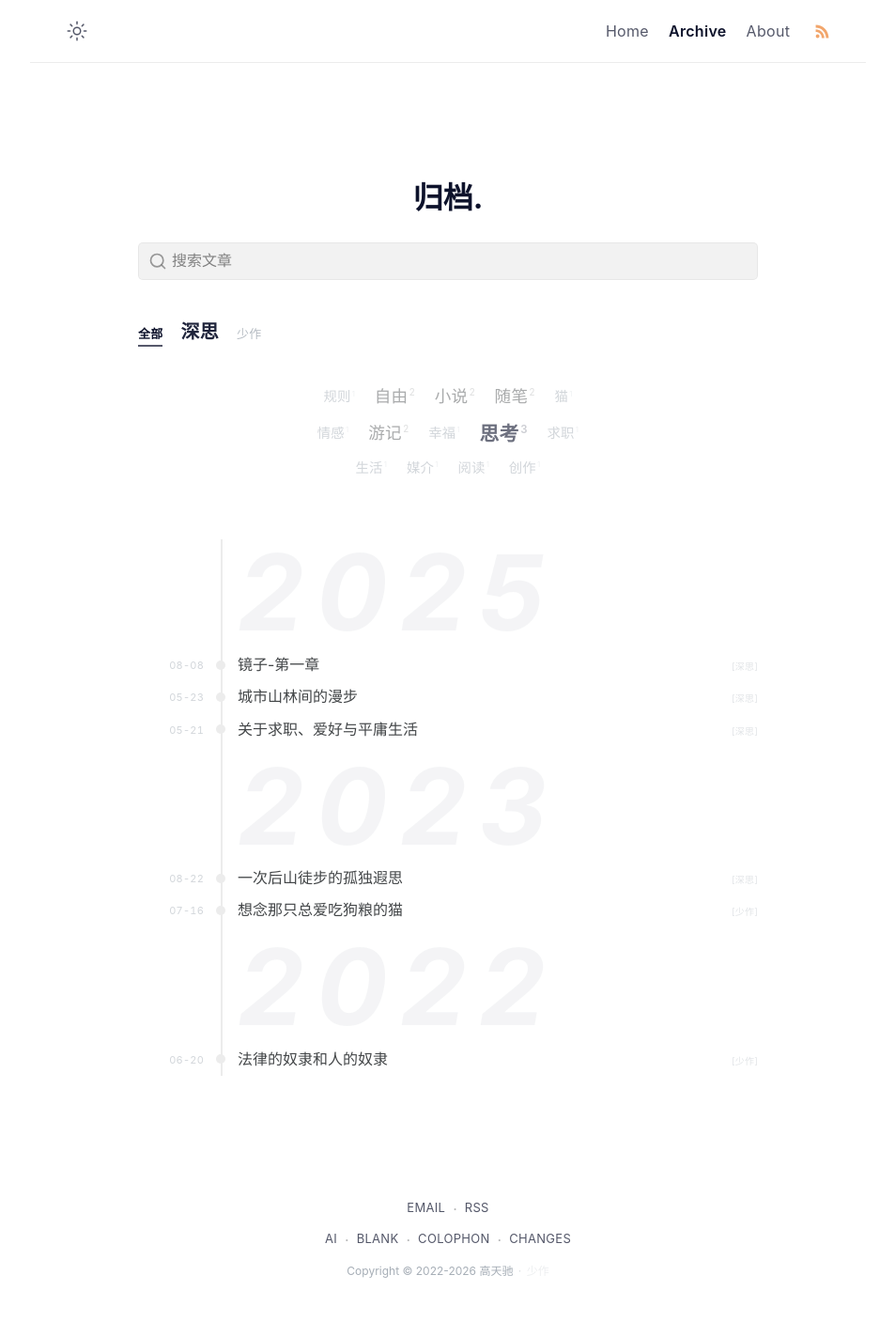
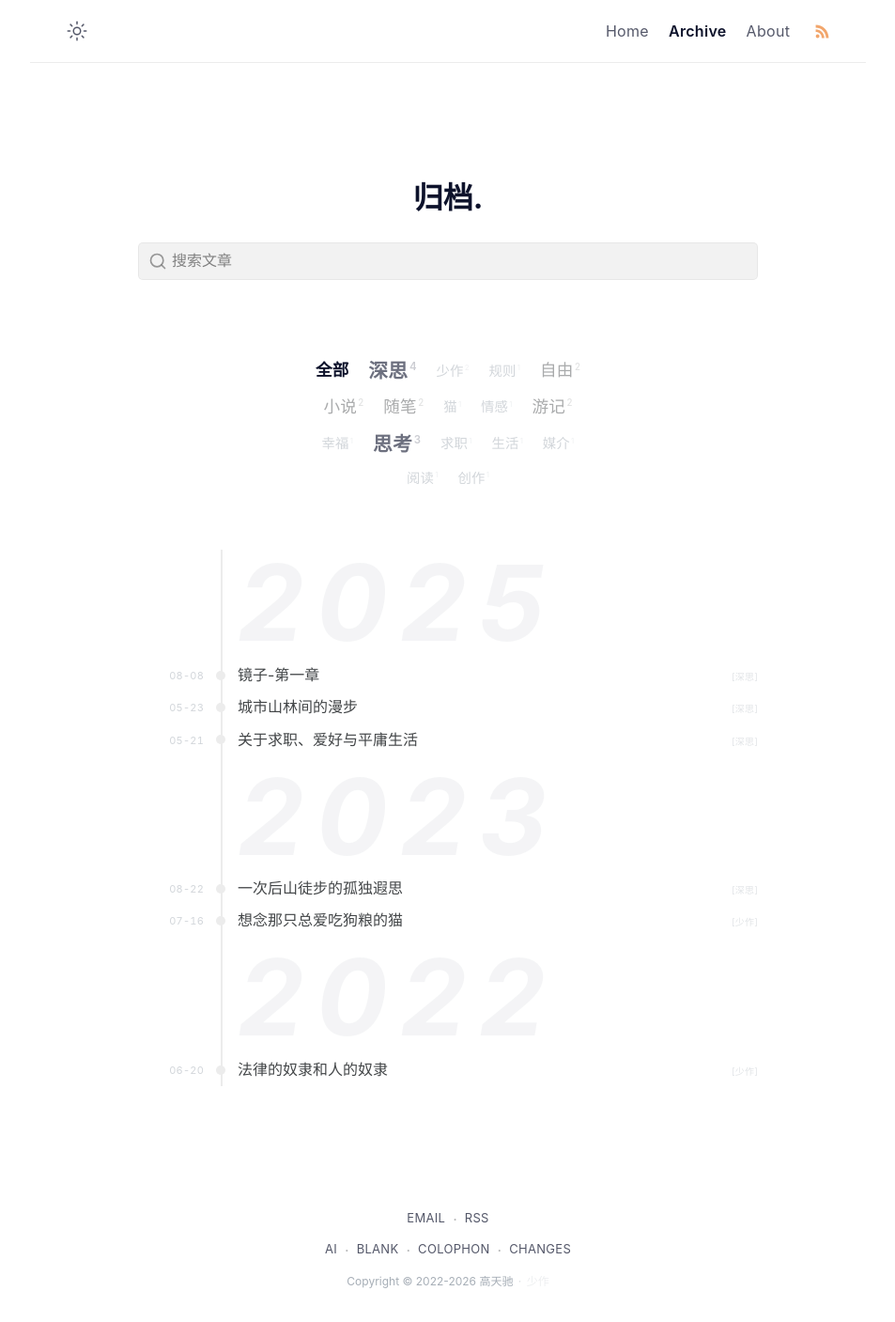
Before and after one commit to gaotianchi/gaotianchi.github.io, a Jekyll site: the page built from archive.html, in a window 1280 px wide. Shown: the whole page at 94% size, without its empty margins (163-1116 px from the left). Built offline with Jekyll 4.4.1, drawn with Linux system fonts in a browser that asks for light colours.

Commit message:
feat: merge categories into tag cloud with unified visual style
Categories (全部/深思/少作) now render as archive-tag-btn in the cloud
with matching frequency-based sizing and post counts. Remove separate
archive-categories and archive-cat-btn styles. Unified JS click handler
differentiates by data-cat vs data-tag attribute for independent AND
filtering. Click active tag/category to deselect.

Co-Authored-By: Claude Opus 4.7 <noreply@anthropic.com>

```diff
--- a/_sass/klise/_dark.scss
+++ b/_sass/klise/_dark.scss
@@ -296,23 +296,6 @@ body[data-theme="dark"] {
 
   // Archive page
 
-  .archive-cat-btn {
-    --cat-color: #{$dark-gray};
-
-    &[data-tier="2"] {
-      --cat-color: #{$dark-text-base-color};
-    }
-
-    &[data-tier="3"] {
-      --cat-color: #{$dark-white};
-    }
-
-    &:hover,
-    &.active {
-      color: $dark-white;
-    }
-  }
-
   .archive-tag-btn {
     --tag-color: #{$dark-gray};
 
--- a/_sass/klise/_layout.scss
+++ b/_sass/klise/_layout.scss
@@ -460,78 +460,6 @@
   margin: -1px;
 }
 
-.archive-categories {
-  display: flex;
-  flex-wrap: wrap;
-  align-items: baseline;
-  gap: 0.4rem 1.2rem;
-}
-
-.archive-cat-btn {
-  --cat-color: #{$gray};
-  --cat-opacity: 0.5;
-  --cat-size: 0.8125rem;
-  --cat-weight: 450;
-
-  background: none;
-  border: none;
-  padding: 0;
-  font-family: $sans-family;
-  cursor: pointer;
-  line-height: 1.5;
-  color: var(--cat-color);
-  opacity: var(--cat-opacity);
-  font-size: var(--cat-size);
-  font-weight: var(--cat-weight);
-  letter-spacing: 0.01em;
-  transition: color 0.3s ease, opacity 0.3s ease;
-  position: relative;
-
-  &::after {
-    content: '';
-    position: absolute;
-    left: 0;
-    right: 0;
-    bottom: -4px;
-    height: 2px;
-    background: currentColor;
-    opacity: 0;
-    transition: opacity 0.3s ease;
-  }
-
-  &[data-tier="2"] {
-    --cat-color: #{$text-base-color};
-    --cat-opacity: 0.7;
-    --cat-size: 1rem;
-    --cat-weight: 520;
-  }
-
-  &[data-tier="3"] {
-    --cat-color: #{$black};
-    --cat-opacity: 0.92;
-    --cat-size: 1.25rem;
-    --cat-weight: 620;
-  }
-
-  &:hover,
-  &.active {
-    color: $black;
-    opacity: 1;
-  }
-
-  &:hover::after {
-    opacity: 0.3;
-  }
-
-  &.active::after {
-    opacity: 0.7;
-  }
-
-  &.active {
-    font-weight: 600;
-  }
-}
-
 .archive-tags {
   display: flex;
   flex-wrap: wrap;
@@ -721,11 +649,6 @@
     margin-bottom: 0;
   }
 
-  // Touch-friendly hit targets for category buttons
-  .archive-cat-btn {
-    padding: 10px 0;
-  }
-
   // Reduce tag cloud padding on mobile
   .archive-tags {
     padding: 1.5rem 0;
--- a/archive.html
+++ b/archive.html
@@ -21,14 +21,14 @@ comments: false
 <ul id="search-results"></ul>
 
 <section class="archive-section">
-  <h3 class="archive-section-label">分类</h3>
+  <h3 class="archive-section-label">标签云</h3>
+  {%- comment -%}Collect visible categories for cloud{%- endcomment -%}
   {%- assign visible_posts_cat = site.posts | where_exp: "p", "p.visibility != 'hidden'" -%}
   {%- assign cat_list = "" | split: "" -%}
   {%- for post in visible_posts_cat -%}
     {%- assign cat_list = cat_list | push: post.category -%}
   {%- endfor -%}
   {%- assign unique_cats = cat_list | uniq -%}
-  {%- comment -%}Compute min/max category counts for size normalization{%- endcomment -%}
   {%- assign max_cat_count = 0 -%}
   {%- assign min_cat_count = 9999 -%}
   {%- for cat in unique_cats -%}
@@ -37,8 +37,20 @@ comments: false
     {%- if cat_count < min_cat_count -%}{%- assign min_cat_count = cat_count -%}{%- endif -%}
   {%- endfor -%}
   {%- assign cat_range = max_cat_count | minus: min_cat_count | at_least: 1 -%}
-  <div class="archive-categories">
-    <button class="archive-cat-btn active" data-cat="all">全部</button>
+  {%- comment -%}Compute min/max visible tag counts for size normalization{%- endcomment -%}
+  {%- assign max_tag_count = 0 -%}
+  {%- assign min_tag_count = 9999 -%}
+  {%- for tag in site.tags -%}
+  {%- assign tag_posts = tag | last -%}
+  {%- assign visible_count = tag_posts | where_exp: "p", "p.visibility != 'hidden'" | size -%}
+  {%- if visible_count > 0 -%}
+    {%- if visible_count > max_tag_count -%}{%- assign max_tag_count = visible_count -%}{%- endif -%}
+    {%- if visible_count < min_tag_count -%}{%- assign min_tag_count = visible_count -%}{%- endif -%}
+  {%- endif -%}
+  {%- endfor -%}
+  {%- assign tag_range = max_tag_count | minus: min_tag_count | at_least: 1 -%}
+  <div class="archive-tags" id="archive-tags">
+    <button class="archive-tag-btn active" data-tier="2" data-cat="all">全部</button>
     {%- for cat in unique_cats -%}
     {%- assign cat_count = visible_posts_cat | where: "category", cat | size -%}
     {%- assign cat_normalized = cat_count | minus: min_cat_count | times: 100 | divided_by: cat_range -%}
@@ -49,32 +61,14 @@ comments: false
     {%- else -%}
       {%- assign cat_tier = 1 -%}
     {%- endif -%}
-    <button class="archive-cat-btn" data-tier="{{ cat_tier }}" data-cat="{{ cat }}">{{ cat }}</button>
+    <button class="archive-tag-btn" data-tier="{{ cat_tier }}" data-cat="{{ cat }}">{{ cat }}<span class="tag-count">{{ cat_count }}</span></button>
     {%- endfor -%}
-  </div>
-</section>
-
-<section class="archive-section">
-  <h3 class="archive-section-label">标签</h3>
-  {%- comment -%}Compute min and max visible tag counts for size normalization{%- endcomment -%}
-  {%- assign max_count = 0 -%}
-  {%- assign min_count = 9999 -%}
-  {%- for tag in site.tags -%}
-  {%- assign tag_posts = tag | last -%}
-  {%- assign visible_count = tag_posts | where_exp: "p", "p.visibility != 'hidden'" | size -%}
-  {%- if visible_count > 0 -%}
-    {%- if visible_count > max_count -%}{%- assign max_count = visible_count -%}{%- endif -%}
-    {%- if visible_count < min_count -%}{%- assign min_count = visible_count -%}{%- endif -%}
-  {%- endif -%}
-  {%- endfor -%}
-  {%- assign count_range = max_count | minus: min_count | at_least: 1 -%}
-  <div class="archive-tags" id="archive-tags">
     {%- for tag in site.tags -%}
     {%- assign tag_name = tag | first -%}
     {%- assign tag_posts = tag | last -%}
     {%- assign visible_count = tag_posts | where_exp: "p", "p.visibility != 'hidden'" | size -%}
     {%- if visible_count > 0 -%}
-    {%- assign normalized = visible_count | minus: min_count | times: 100 | divided_by: count_range -%}
+    {%- assign normalized = visible_count | minus: min_tag_count | times: 100 | divided_by: tag_range -%}
     {%- if normalized >= 67 -%}
       {%- assign tier = 3 -%}
     {%- elsif normalized >= 34 -%}
```
Also changed, not shown: other parts of archive.html (+22 -12 lines). Lines whose indentation alone changed are shown as unchanged.
